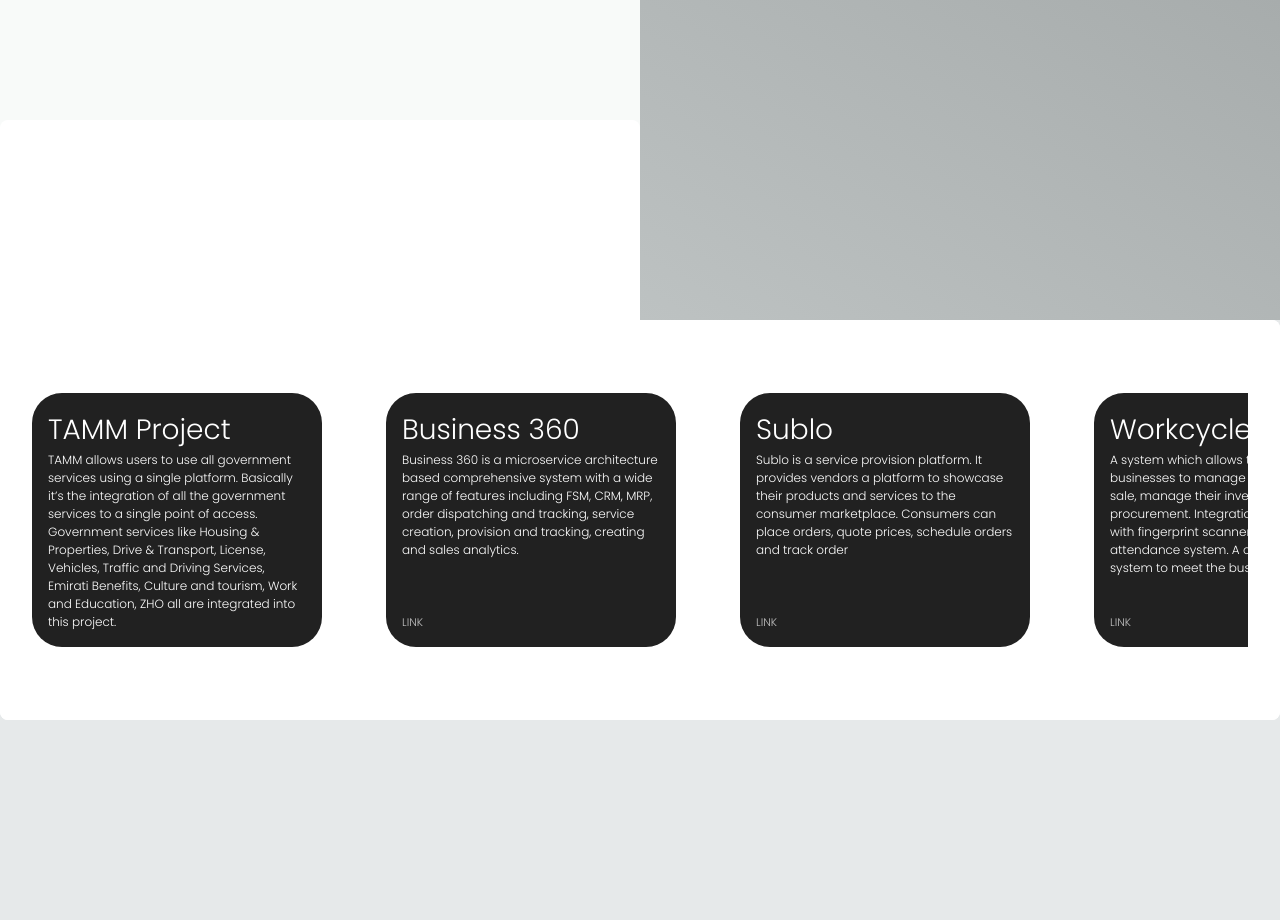
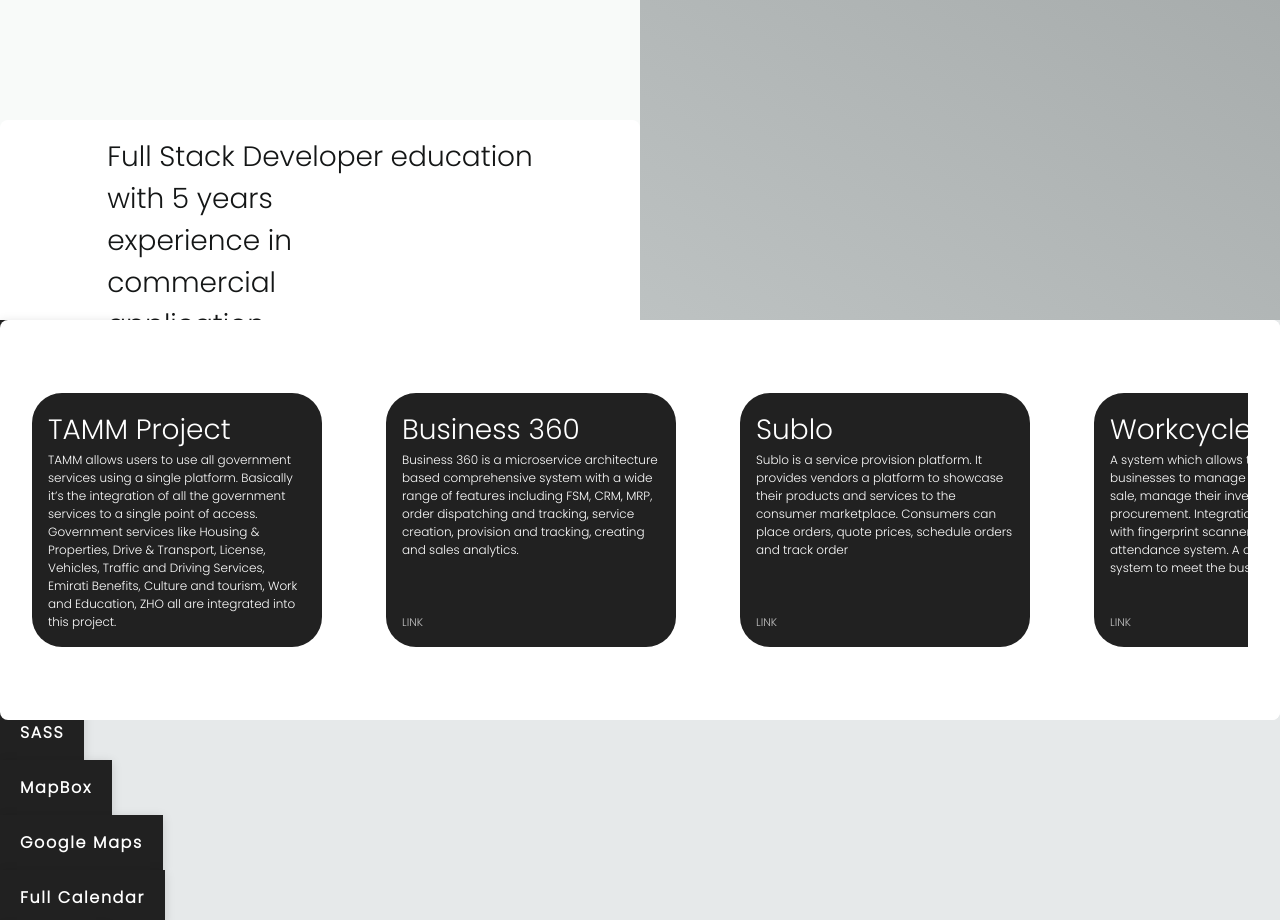
Before and after one commit to dork7/cv, a React (Vite) app: page / in a window 1280 px wide. Shown: the part 480-1400 px from the top of the page. Built offline with nearby package versions, Linux system fonts and the light colour scheme.

Commit message:
refactoring

```diff
--- /dev/null
+++ b/src/components/About/about.styles.css
@@ -0,0 +1,14 @@
+.about-container {
+    padding: 1rem;
+    display: flex;
+    height: 100%;
+    justify-content: center;
+}
+
+.about-container .section {
+    display: flex;
+    height: 100%;
+    width: 70%;
+    justify-content: center;
+    align-content: center;
+}
--- /dev/null
+++ b/src/components/About/index.jsx
@@ -0,0 +1,20 @@
+import React from 'react'
+import './about.styles.css'
+const AboutComponent = ({ userData }) => {
+    const { aboutMe } = userData
+    return (
+        <div className='about-container'>
+            <div className="section">
+                <div>
+
+                    {aboutMe}
+                </div>
+                <div>
+                    education
+                </div>
+            </div>
+        </div>
+    )
+}
+
+export default AboutComponent
--- a/src/components/Skills/SkillCard.jsx
+++ b/src/components/Button/btn-primary.jsx
@@ -1,13 +1,13 @@
 import React from 'react'
-import './skill-card.styles.css'
-const SkillCard = ({ skill }) => {
+import './btn-primary.styles.css'
+const BtnPrimary = ({ title }) => {
     return (
         <button class="ui-btn">
             <span>
-                {skill}
+                {title}
             </span>
         </button>
     )
 }
 
-export default SkillCard
+export default BtnPrimary
--- a/src/components/Skills/skill-card.styles.css
+++ b/src/components/Button/btn-primary.styles.css
@@ -1,12 +1,3 @@
-.skills-container {
-    justify-content: center;
-    align-content: center;
-    display: flex;
-    flex-wrap: wrap;
-    gap: 2px;
-    height: 100%;
-}
-
 /* TODO: set background as default color in main style file */
 .ui-btn {
     --btn-default-bg: #212121;
--- a/src/components/Skills/index.jsx
+++ b/src/components/Skills/index.jsx
@@ -1,13 +1,12 @@
-import { Badge } from '@chakra-ui/react'
 import React from 'react'
-import SkillCard from './SkillCard'
+import BtnPrimary from '../Button/btn-primary'
 
 const SkillsComponent = ({ skills }) => {
     return (
         <div className='skills-container'>
             {skills.map((skill, idx, array) => {
                 return (
-                    <SkillCard {...{ skill }} />
+                    <BtnPrimary title={skill} />
                 )
             })}
         </div >
--- a/src/pages/CV.jsx
+++ b/src/pages/CV.jsx
@@ -4,6 +4,7 @@
 import useIntersectionObserver from './../hooks/useIntersectionObserver';
 import MediaCard from '../components/Media';
 import SkillsComponent from '../components/Skills';
+import AboutComponent from '../components/About';
 const CVPage = () => {
 
     const userData = useUserDataSet()
@@ -15,6 +16,7 @@
             <div className="main-section">
                 <div data-section id="section-1"
                     className="top-main-section show" ref={setSectionRef(0)}>
+                    <AboutComponent {...{ userData }} />
                 </div>
                 <div data-section id="section-2" ref={setSectionRef(1)}>
                     <SkillsComponent  {...{ skills }} />
```
